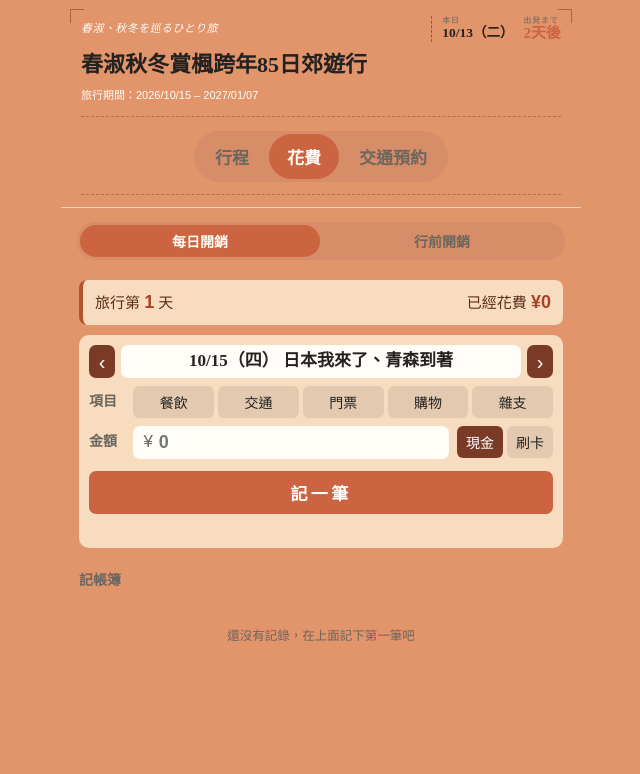
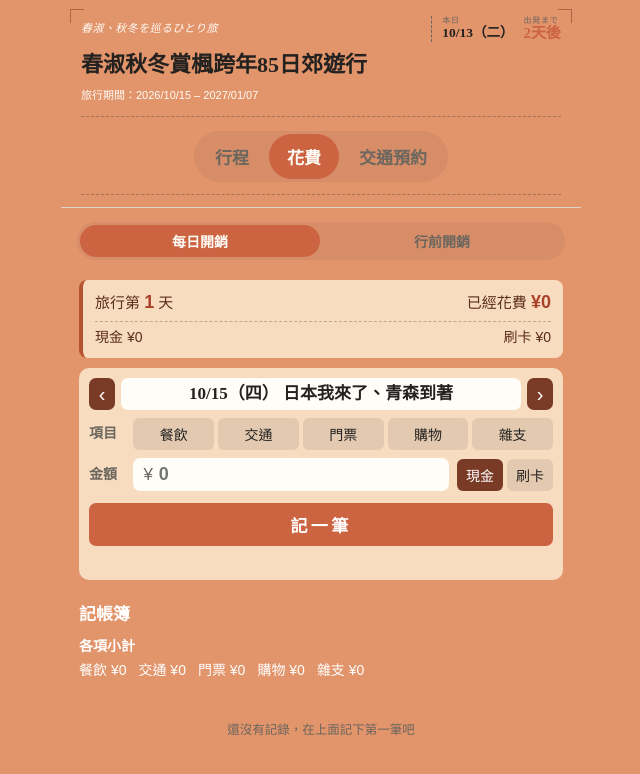
Before and after one commit to zecchung-dot/chunsu2026, a plain HTML site: page index.html in a window 1280 px wide. Both pictures are taken after a click on the button "花費". Shown: the whole page, without its empty margins (319-959 px from the left). Drawn offline with Linux system fonts and the light colour scheme.

Commit message:
記帳簿標題白字、各項小計、現金/刷卡累計

```diff
--- a/index.html
+++ b/index.html
@@ -343,7 +343,9 @@
   .sp-line>.sp-chips,.sp-line>.sp-amtrow{flex:1;min-width:0;}
   .sp-line>.sp-pays{flex:0 0 auto;}
   .sp-pays .sp-chip{padding:6px 9px;}
-  .sp-info{display:flex;justify-content:space-between;align-items:center;gap:8px;margin:0 0 10px;padding:9px 12px;border-radius:8px;background:#f8dcc0;border-left:4px solid #b5532f;font-size:15px;color:#5a2d1c;white-space:nowrap;}
+  .sp-info{margin:0 0 10px;padding:9px 12px;border-radius:8px;background:#f8dcc0;border-left:4px solid #b5532f;font-size:15px;color:#5a2d1c;white-space:nowrap;}
+  .sp-info .r1{display:flex;justify-content:space-between;align-items:center;gap:8px;}
+  .sp-info .r2{display:flex;justify-content:space-between;gap:8px;margin-top:5px;padding-top:5px;border-top:1px dashed rgba(122,59,38,.35);font-size:14px;}
   .sp-info b{color:#a8432a;font-size:18px;}
   .sp-lbl{flex:0 0 2.6em;font-size:14px;color:var(--ink-soft);font-weight:600;}
   .sp-chips{display:grid;gap:4px;}
@@ -357,7 +359,8 @@
   .sp-add{width:100%;margin-top:12px;border:none;border-radius:7px;background:#cc6341;color:#fff;font-size:17px;font-weight:600;padding:9px 0;font-family:inherit;cursor:pointer;letter-spacing:.2em;}
   .sp-add:active{background:#a8432a;}
   .sp-msg{min-height:18px;margin-top:6px;font-size:13px;color:#7a3b26;text-align:center;}
-  .sp-total{font-size:13px;color:var(--ink-soft);margin:-4px 0 10px;line-height:1.5;}
+  .sp-total{display:flex;flex-wrap:wrap;gap:2px 12px;font-size:14px;color:#fff;margin:-4px 0 10px;line-height:1.6;}
+  .sp-total .k{font-weight:700;width:100%;}
   .sp-day{margin-bottom:8px;border:1px solid var(--line);border-radius:8px;background:var(--paper-raised);overflow:hidden;}
   .sp-dayhead{width:100%;display:flex;justify-content:space-between;align-items:center;gap:8px;padding:9px 12px;border:none;background:#7a3b26;font-family:inherit;cursor:pointer;text-align:left;}
   .sp-dayhead .l{min-width:0;font-size:15px;font-weight:600;color:#fff;white-space:nowrap;overflow:hidden;text-overflow:ellipsis;}
@@ -394,7 +397,7 @@
   .sub-pill{margin:14px 16px 14px !important;display:flex !important;flex-wrap:nowrap;gap:2px;}
   .sub-pill .tab-btn{flex:1 1 auto;padding:6px 2px;font-size:min(14px,3.8vw);font-weight:600;white-space:nowrap;text-align:center;}
 </style>
-<!-- 2026-10-14 v52 -->
+<!-- 2026-10-14 v53 -->
 </head>
 <body>
 <div class="wrap">
@@ -512,7 +515,7 @@
         <button type="button" class="sp-add" id="spAdd">記一筆</button>
         <div class="sp-msg" id="spMsg"></div>
       </div>
-      <h3 style="margin-top:22px;">記帳簿</h3>
+      <h3 style="margin-top:22px;color:#fff;font-size:17px;">記帳簿</h3>
       <div class="sp-total" id="spTotal"></div>
       <div id="spList"></div>
     </div>
@@ -524,7 +527,7 @@
         <button class="sub-btn psub tab-btn" data-psub="ho" type="button">住宿</button>
         <button class="sub-btn psub tab-btn" data-psub="mi" type="button">雜支</button>
       </div>
-      <div class="sp-info" style="margin:0 18px 10px;"><span>行前開銷總計</span><span><b>NT$116,408</b></span></div>
+      <div class="sp-info" style="margin:0 18px 10px;"><div class="r1"><span>行前開銷總計</span><span><b>NT$116,408</b></span></div></div>
       <div class="receipt-list">
       <div id="psub-tr" style="display:;">
         <div class="confirm-card" style="margin:0 0 12px;padding:2px 14px 14px;">
@@ -1277,7 +1280,8 @@ function spShowInfo(){
   const el = document.getElementById('spInfo'); if(!el) return;
   const n = Math.round((new Date(spDate+'T00:00:00') - new Date(SP_FIRST+'T00:00:00'))/86400000) + 1;
   const tot = spend.reduce((t,e)=>t+e.amt,0);
-  el.innerHTML = '<span>旅行第 <b>'+n+'</b> 天</span><span>已經花費 <b>'+spYen(tot)+'</b></span>';
+  const cash = spend.filter(e=>e.pay==='現金').reduce((t,e)=>t+e.amt,0);
+  el.innerHTML = '<div class="r1"><span>旅行第 <b>'+n+'</b> 天</span><span>已經花費 <b>'+spYen(tot)+'</b></span></div><div class="r2"><span>現金 '+spYen(cash)+'</span><span>刷卡 '+spYen(tot-cash)+'</span></div>';
 }
 function spBuild(){
   const dt = document.getElementById('spDate'); dt.min = SP_FIRST; dt.max = SP_LAST;
@@ -1291,7 +1295,7 @@ function spRenderList(){
   try{ spShowInfo(); }catch(e){}
   const sumAll = spend.reduce((t,e)=>t+e.amt,0);
   const cash = spend.filter(e=>e.pay==='現金').reduce((t,e)=>t+e.amt,0);
-  document.getElementById('spTotal').textContent = spend.length ? ('累計 '+spYen(sumAll)+'　現金 '+spYen(cash)+'　刷卡 '+spYen(sumAll-cash)) : '';
+  document.getElementById('spTotal').innerHTML = '<span class="k">各項小計</span>' + SP_CATS.map(c => '<span>'+c+' '+spYen(spend.filter(e=>e.cat===c).reduce((t,e)=>t+e.amt,0))+'</span>').join('');
   const box = document.getElementById('spList');
   if(!spend.length){ box.innerHTML = '<div class="empty-hint">還沒有記錄，在上面記下第一筆吧</div>'; return; }
   const dates = [...new Set(spend.map(e=>e.d))].sort();
```
